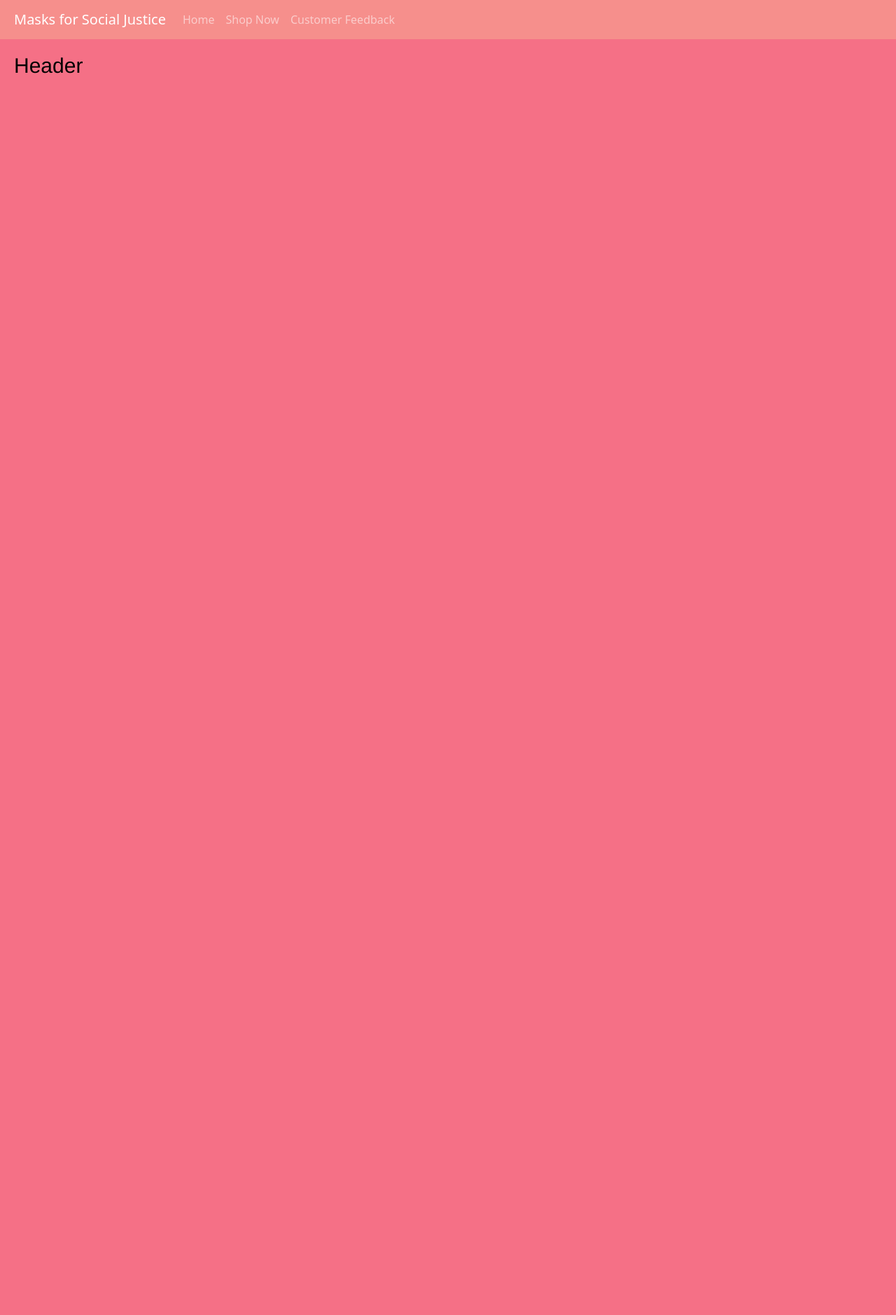
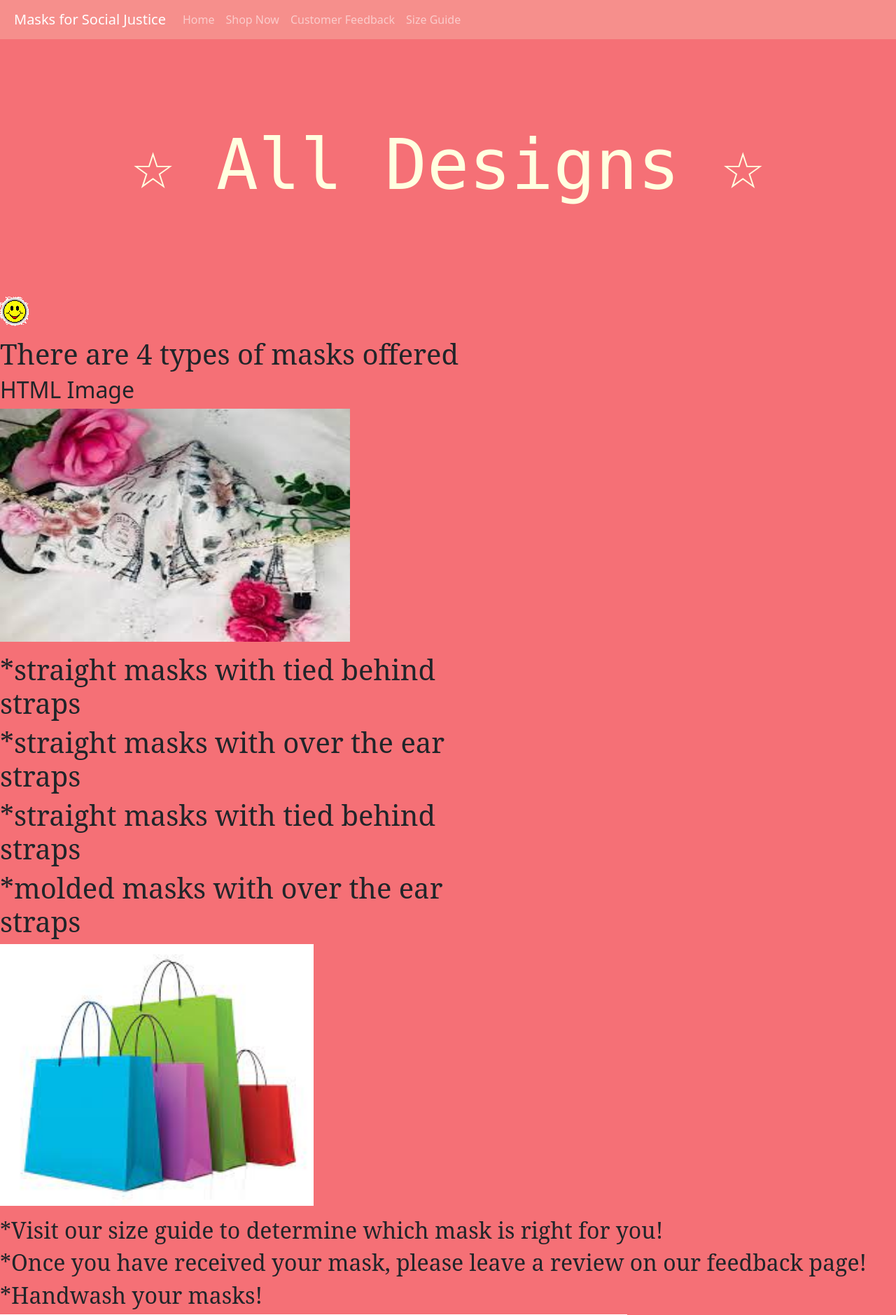
Before and after one commit to nehapavani/n224_Venus, a Flask app: page /shopnow in a window 1280 px wide. Shown: the top 1879 px of the page at 70% size. Before the commit the page ends 105 px from the top, so only its background shows below. Run offline with Flask 2, Linux system fonts and the light colour scheme.

Commit message:
additions

```diff
--- a/createtask/khushi_createtask.py
+++ b/createtask/khushi_createtask.py
@@ -30,7 +30,7 @@ median = median(numList)
 mode = mode(numList)
 min = min(numList)
 max = max(numList)
-statInput = input('Would you like to see the list and the statistics of the list? (y/n)')
+statInput = input('Would you like to see the list and the stastistics of the list? (y/n)')
 if OR(statInput, 'y', 'yes'):
     print('The list is: ' + str(numList))
     print('The mean is ' + str(mean) + '.')
--- a/main.py
+++ b/main.py
@@ -12,7 +12,7 @@ app.register_blueprint(app_crud)
 app.register_blueprint(app_crud_api)
 
 
-@app.route("/")
+@app.route('/')
 # map URL route for function below
 def index():
     return render_template("index.html")
@@ -28,5 +28,10 @@ def feedback():
     return render_template("feedback.html")
 
 
+@app.route('/size', methods=['GET','POST'])
+def size():
+    return render_template("size.html")
+
+
 if __name__ == "__main__":
     app.run(debug=True)
--- a/templates/index.html
+++ b/templates/index.html
@@ -18,7 +18,7 @@
         background-attachment: fixed;
         background-position: center;
         background-repeat: no-repeat;
-        background-size: cover;
+        background-size: cover;}
     {#            }#}
     #bar {
         height:45%;
--- a/templates/layouts/base.html
+++ b/templates/layouts/base.html
@@ -15,7 +15,6 @@
     <h1 style="font-family: 'Helvetica', monospace; padding: 20px; color:black; font-size: 30px;">Header</h1>
 
 
-
 {%endblock%}
 </body>
 </body>
--- a/templates/layouts/navbar.html
+++ b/templates/layouts/navbar.html
@@ -17,7 +17,7 @@
             <li><a class="nav-link" style="font-palette: #ffffff;" href={{ url_for('index') }}>Home</a></li>
             <li><a class="nav-link" style="font-palette: #ffffff;" href={{ url_for('shopnow') }}>Shop Now</a></li>
             <li><a class="nav-link" style="font-palette: #ffffff;" href={{ url_for('feedback') }}>Customer Feedback</a></li>
-{#            <li><a class="nav-link" style="font-palette: #ffffff;" href={{ url_for('size') }}>Size Guide</a></li>#}
+            <li><a class="nav-link" style="font-palette: #ffffff;" href={{ url_for('size') }}>Size Guide</a></li>
         </ul>
     </div>
         </ul>
--- a/templates/shopnow.html
+++ b/templates/shopnow.html
@@ -1,11 +1,69 @@
 <!DOCTYPE html>
 <html lang="en">
-{% include "layouts/base.html" %}
-<head>
-    <meta charset="UTF-8">
-    <title>Title</title>
-</head>
-<body>
+{% include "layouts/navbar.html" %}
 
-</body>
-</html>
+{% block body %}
+
+    <body style="background-color:#f57076;">
+    <h1 style="font-family: 'Vladimir Script', monospace; padding: 120px; text-align:center; color:lightyellow; font-size: 100px;">&#9734; All Designs &#9734;</h1>
+    <img src="smiley_Copy.gif" alt="Smiley face" width="42" height="42" style="vertical-align:bottom">
+
+    <style>
+        body{ background:#000; margin:0px;}
+        div#menubar1{ padding: 24px; border:#999 1px dashed;}
+        div#menubar1 > a{
+            font-family:Arial, Helvetica, sans-serif;
+            font-size:17px;
+            background: #333;
+            padding: 12px 24px;
+            color:#999;
+            margin-right: 10px;
+            text-decoration:none;
+            border-radius: 4px;
+            transition: background 0.5s linear 0.1s , color 0.5s linear 0s;
+
+        }
+        div#menubar1 > a:hover {
+            background: #00EEEE;
+            color: #FFF;
+        }
+    </style>
+
+
+    <div class="row-fluid">
+        <div class="col-">
+            <p style="font-size: x-large">
+            <h1 style="text-align: left; font-family: 'Serif'">There are 4 types of masks offered</h1>
+            <h2>HTML Image</h2>
+            <img src="/templates/images/mask1.jpg"  width="500" height="333">
+            </p>
+            </div>
+        </div>
+        <div class="col-sm-6">
+            <p style="font-size: x-large">
+            <h1 style="text-align: left; font-family: 'Serif'">*straight masks with tied behind straps</h1>
+            <h1 style="text-align: left; font-family: 'Serif'">*straight masks with over the ear straps</h1>
+            <h1 style="text-align: left; font-family: 'Serif'">*straight masks with tied behind straps</h1>
+            <h1 style="text-align: left; font-family: 'Serif'">*molded masks with over the ear straps</h1>
+            </a>
+            <img src="/templates/images/shoppingbag.jpg" width="70%">
+            <br>
+            </p>
+        </div>
+
+        <div class="row-2">
+            <p style="font-size: x-large">
+            <h2 style="text-align: left; font-family: 'Serif'">*Visit our size guide to determine which mask is right for you!</h2>
+            <h2 style="text-align: left; font-family: 'Serif'">*Once you have received your mask, please leave a review on our feedback page!</h2>
+            <h2 style="text-align: left; font-family: 'Serif'">*Handwash your masks!</h2>
+            </a>
+            <img src="shoppingbag.jpg" width="70%">
+            <br>
+            </p>
+        </div>
+    </div>
+
+
+    </body>
+    </html>
+{% endblock %}
--- a/size.html
+++ b/templates/size.html
@@ -5,10 +5,10 @@
 
 
 {% block body %}
-<body>
+    <body>
     <meta charset="UTF-8">
     <title>Shop the Sizes</title>
 
-</body>
-</html>
+    </body>
+    </html>
 {% endblock %}
```
Also changed, not shown: templates/images/mask1.jpg (added), templates/images/shoppingbag.jpg (added), templates/images/smiley_Copy.gif (added), templates/images/space-mask.jpg (added).
